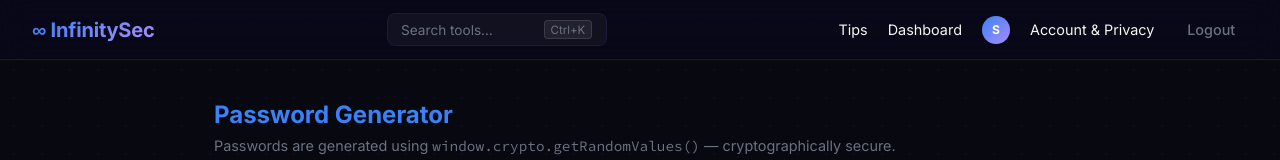
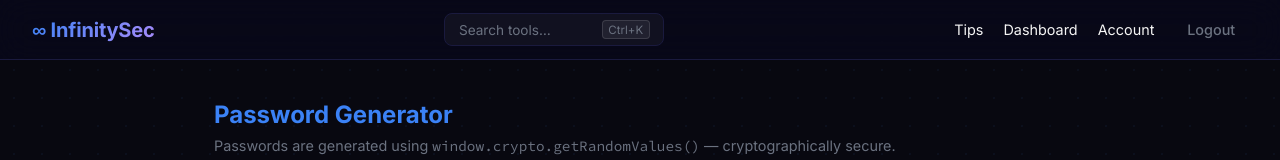
Before and after one commit to Byron-aire/InfinitySec, a React (Vite) app in the folder frontend/: page /generator in a window 1280 px wide. Shown: the top 160 px of the page. Built offline with nearby package versions, Linux system fonts and the light colour scheme; no server answers; sample sign-in values are in the browser's storage.

Commit message:
fix(ux): replace avatar symbol with plain Account link in navbar

```diff
--- a/frontend/src/components/Navbar.jsx
+++ b/frontend/src/components/Navbar.jsx
@@ -37,16 +37,13 @@ export default function Navbar({ onOpenPalette }) {
         {user ? (
           <>
             <Link to="/dashboard" onClick={close}>Dashboard</Link>
-            <Link to="/account" className="navbar-account-link" onClick={close} title="Privacy &amp; Account">
-              <span className="navbar-account-avatar">{user.username?.[0]?.toUpperCase() || '?'}</span>
-            </Link>
+            <Link to="/account" onClick={close}>Account</Link>
             <button
               className="cmd-trigger-mobile"
               onClick={() => { close(); onOpenPalette(); }}
             >
               All tools ⌘K
             </button>
-            <Link to="/account" onClick={close}>Account &amp; Privacy</Link>
             <button onClick={handleLogout} className="btn-ghost">Logout</button>
           </>
         ) : (
--- a/frontend/src/index.css
+++ b/frontend/src/index.css
@@ -149,33 +149,6 @@ code, .password-output {
 .navbar-links a { color: var(--color-text); font-size: 0.9rem; }
 .navbar-links a:hover { color: var(--color-accent); text-decoration: none; }
 
-.navbar-account-link {
-  display: flex;
-  align-items: center;
-  text-decoration: none;
-}
-
-.navbar-account-avatar {
-  width: 28px;
-  height: 28px;
-  border-radius: 50%;
-  background: linear-gradient(135deg, var(--color-accent), var(--color-blue));
-  color: #fff;
-  font-size: 0.75rem;
-  font-weight: 700;
-  display: flex;
-  align-items: center;
-  justify-content: center;
-  flex-shrink: 0;
-  transition: box-shadow var(--transition), transform var(--transition);
-}
-
-.navbar-account-link:hover .navbar-account-avatar {
-  box-shadow: 0 0 14px rgba(59, 130, 246, 0.5);
-  transform: scale(1.08);
-  text-decoration: none;
-}
-
 /* ─── Buttons ───────────────────────────────────────────────── */
 .btn-primary, .btn-secondary, .btn-ghost, .btn-danger-sm {
   cursor: pointer;
```
